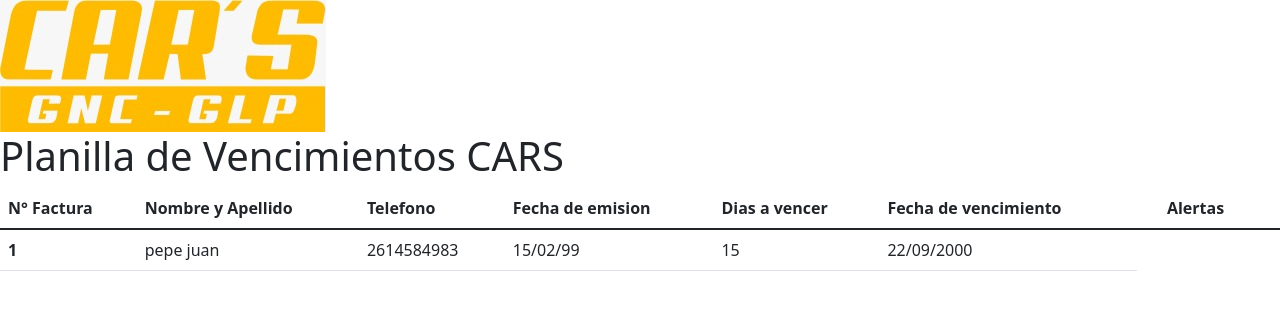
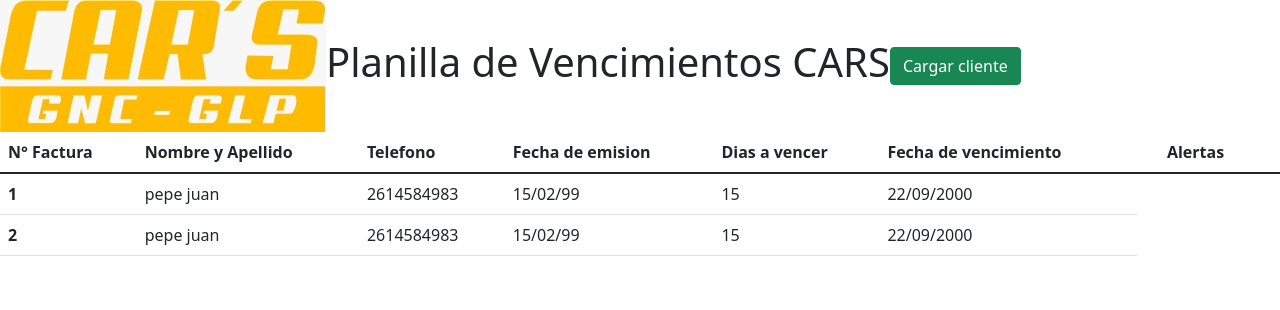
Before and after one commit to humbuck3r/cars-app, a website: page index.html in a window 1280 px wide. Drawn offline with nearby package versions, Linux system fonts and the light colour scheme.

Commit message:
modificamos estructura de proyecto

```diff
--- a/style.css
+++ b/Styles/style.css
@@ -13,3 +13,9 @@
     font-family: 'Roboto', sans-serif;
     font-weight: 700 bold;
 }
+
+.head{
+  display: flex;
+  flex-direction: row;
+  align-items: center;
+}
--- a/index.html
+++ b/index.html
@@ -5,15 +5,15 @@
     <meta http-equiv="X-UA-Compatible" content="IE=edge" />
     <meta name="viewport" content="width=device-width, initial-scale=1.0" />
 
-      <link rel="stylesheet" href="./style.css" />
+      <link rel="stylesheet" href="./Styles/style.css" />
       <link href="https://cdn.jsdelivr.net/npm/bootstrap@5.1.3/dist/css/bootstrap.min.css" rel="stylesheet" integrity="sha384-1BmE4kWBq78iYhFldvKuhfTAU6auU8tT94WrHftjDbrCEXSU1oBoqyl2QvZ6jIW3" crossorigin="anonymous">
       <title>CARS</title>
     </head>
     <body>
-      <div>
+      <div class="head">
         <img src="./Assets/WhatsApp Image 2022-04-11 at 10.07.42 PM.jpeg">
         <h1>Planilla de Vencimientos CARS</h1>
-
+        <button type="button" class="btn btn-success">Cargar cliente</button>
       </div>
     <div>
       <table class="table">
@@ -38,12 +38,19 @@
       <td id="fechaEmi">15/02/99</td>
       <td id="diasVenc">15</td>
       <td id="fecheVenc">22/09/2000</td>
-
+    </tr>
+     <tr>
+      <th scope="row">2</th>
+      <td>pepe juan</td>
+      <td>2614584983</td>
+      <td id="fechaEmi">15/02/99</td>
+      <td id="diasVenc">15</td>
+      <td id="fecheVenc">22/09/2000</td>
     </tr>
 
   </tbody>
 </table>
     </div>
   </body>
-  <script src="./functions.js"></script>
+  <script src="./Js/functions.js"></script>
 </html>
```
Also changed, not shown: Js/App.js (added), Js/Firebase.js (added).
